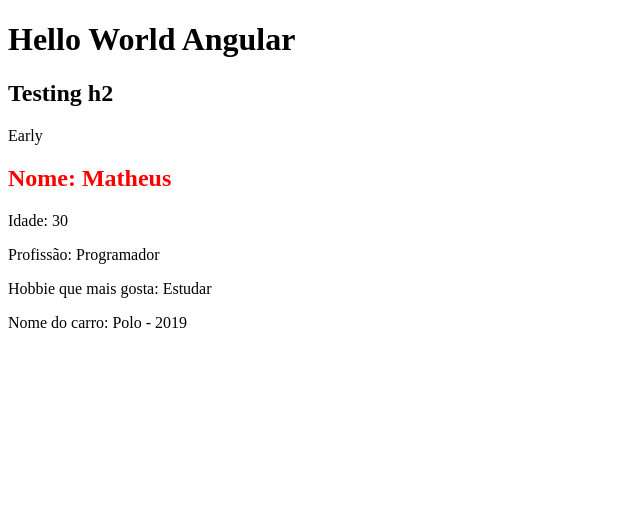
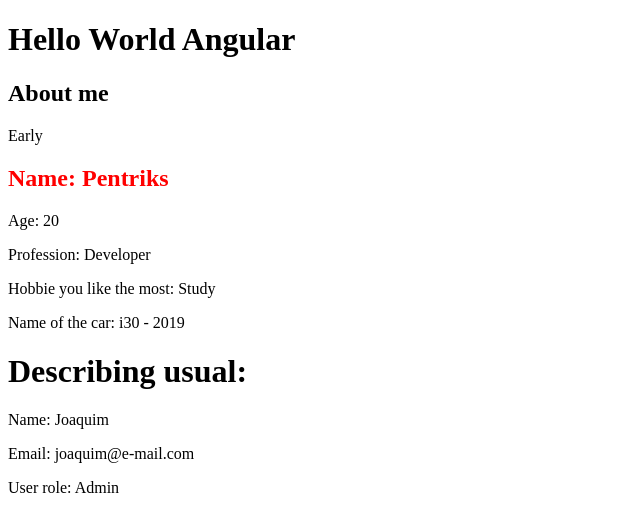
Before and after one commit to Pentriks/course-angular, an Angular app: page / in a window 1280 px wide. Shown: the top 532 px of the page, without its empty margins (0-640 px from the left). Built offline with nearby package versions, Linux system fonts and the light colour scheme.

Commit message:
data sharing

```diff
--- a/src/app/app.component.html
+++ b/src/app/app.component.html
@@ -1,4 +1,5 @@
 <h1>Hello World Angular</h1>
-<h2>Testing h2</h2>
+<h2>About me</h2>
 <p>Early</p>
 <app-first-component></app-first-component>
+<app-parent-data [name]="userName" [userData]="userData"></app-parent-data>
--- a/src/app/app.component.ts
+++ b/src/app/app.component.ts
@@ -6,5 +6,12 @@ import { Component } from '@angular/core';
   styleUrls: ['./app.component.scss']
 })
 export class AppComponent {
+  userName = 'Joaquim';
+
+  userData = {
+    email: 'joaquim@e-mail.com',
+    role: 'Admin',
+  };
+
   title = 'course-angular';
 }
--- a/src/app/app.module.ts
+++ b/src/app/app.module.ts
@@ -4,11 +4,15 @@ import { BrowserModule } from '@angular/platform-browser';
 import { AppRoutingModule } from './app-routing.module';
 import { AppComponent } from './app.component';
 import { FirstComponentComponent } from './components/first-component/first-component.component';
+import { ParentDataComponent } from './components/parent-data/parent-data.component';
+import { DirectivesComponent } from './components/directives/directives.component';
 
 @NgModule({
   declarations: [
     AppComponent,
-    FirstComponentComponent
+    FirstComponentComponent,
+    ParentDataComponent,
+    DirectivesComponent
   ],
   imports: [
     BrowserModule,
--- /dev/null
+++ b/src/app/components/directives/directives.component.html
@@ -0,0 +1 @@
+<p>directives works!</p>
--- a/src/app/components/first-component/first-component.component.html
+++ b/src/app/components/first-component/first-component.component.html
@@ -1,5 +1,5 @@
-<h2> Nome: {{ name }} </h2>
-<p> Idade: {{ age }} </p>
-<p> Profissão: {{ job }} </p>
-<p> Hobbie que mais gosta: {{ hobbies[2] }} </p>
-<p> Nome do carro: {{ car.name }} - {{ car.year }} </p>
+<h2> Name: {{ name }} </h2>
+<p> Age: {{ age }} </p>
+<p> Profession: {{ job }} </p>
+<p> Hobbie you like the most: {{ hobbies[2] }} </p>
+<p> Name of the car: {{ car.name }} - {{ car.year }} </p>
--- a/src/app/components/first-component/first-component.component.ts
+++ b/src/app/components/first-component/first-component.component.ts
@@ -6,12 +6,12 @@ import { Component } from '@angular/core';
   styleUrls: ['./first-component.component.scss']
 })
 export class FirstComponentComponent {
- name: string = 'Matheus';
- age: number = 30;
- job = 'Programador';
- hobbies = ['Correr', 'Jogar', 'Estudar'];
+ name: string = 'Pentriks';
+ age: number = 20;
+ job = 'Developer';
+ hobbies = ['Run', 'Play', 'Study'];
  car = {
-  name: 'Polo',
+  name: 'i30',
   year: 2019,
  };
 }
--- /dev/null
+++ b/src/app/components/parent-data/parent-data.component.html
@@ -0,0 +1,4 @@
+<h1>Describing usual:</h1>
+<p>Name: {{ name }} </p>
+<p>Email: {{ userData.email }} </p>
+<p>User role: {{ userData.role }} </p>
```
Also changed, not shown: src/app/components/directives/directives.component.ts (added, +10 -0 lines), src/app/components/parent-data/parent-data.component.ts (added, +12 -0 lines), src/app/components/directives/directives.component.scss (added), src/app/components/parent-data/parent-data.component.scss (added), 2 other files (tests, documents, lock files or other folders).
